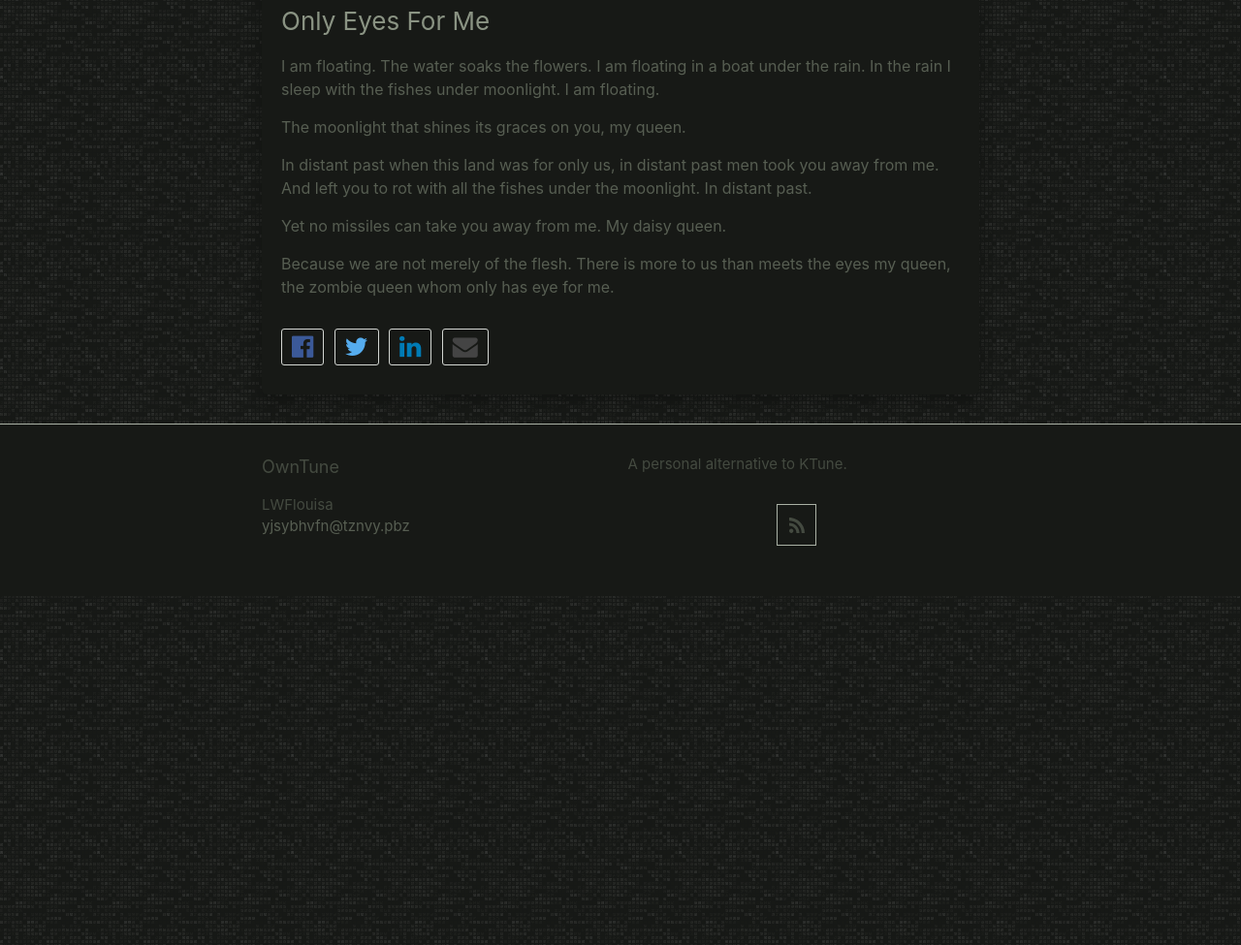
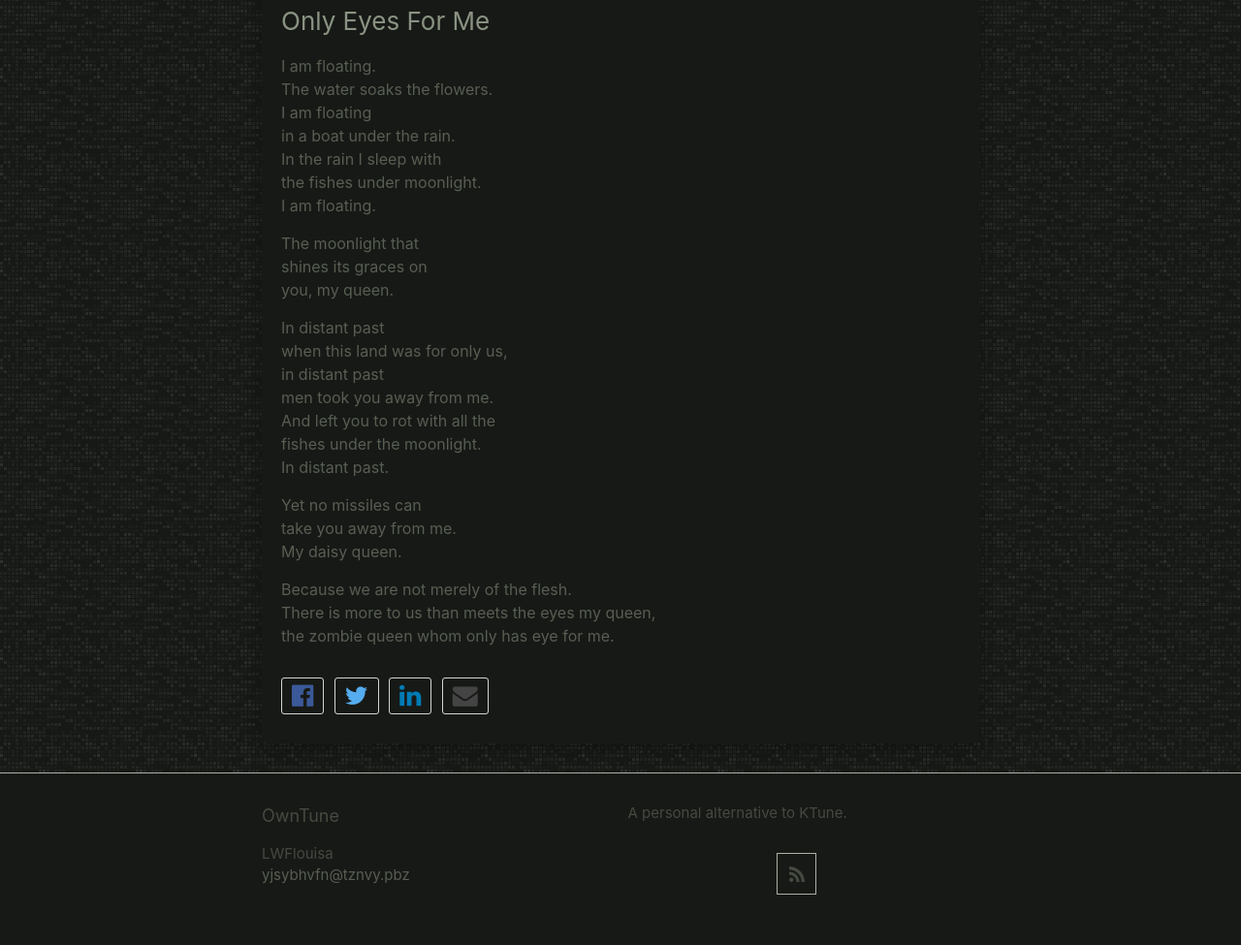
Before and after one commit to LWFlouisa/OwnTune, a Jekyll site: the page built from _posts/2022-06-03-onlyeyesformemyzombiequeen.md, in a window 1280 px wide, cut to the strip 478-1453 px from the top of the page. Shown: the whole strip at 97% size. Built offline with Jekyll 4.4.1, drawn with Linux system fonts in a browser that asks for light colours; our own code applies the rules of GitHub Pages for plain Markdown files.

```diff
--- a/_posts/2022-06-03-onlyeyesformemyzombiequeen.md
+++ b/_posts/2022-06-03-onlyeyesformemyzombiequeen.md
@@ -7,30 +7,30 @@ tags: osazusacos lyrical
 <iframe scrolling="no" id="hearthis_at_track_7111036" width="100%" height="150" src="https://app.hearthis.at/embed/7111036/transparent_black/?hcolor=&color=&style=2&block_size=2&block_space=1&background=1&waveform=0&cover=0&autoplay=0&css=" frameborder="0" allowtransparency allow="autoplay"><p>Listen to <a href="https://hearthis.at/todiaspora/only-eyes-for-me-my-zombie-queen-piano4/" target="_blank">Only Eyes For Me My Zombie Queen</a> <span>by</span><a href="https://hearthis.at/todiaspora/" target="_blank" >ToDiaspora</a> <span>on</span> <a href="https://hearthis.at/" target="_blank">hearthis.at</a></p></iframe>
 
 ### Only Eyes For Me
-I am floating.
-The water soaks the flowers.
-I am floating
-in a boat under the rain.
-In the rain I sleep with
-the fishes under moonlight.
-I am floating.
+I am floating.<br />
+The water soaks the flowers.<br />
+I am floating<br />
+in a boat under the rain.<br />
+In the rain I sleep with<br />
+the fishes under moonlight.<br />
+I am floating.<br />
 
-The moonlight that
-shines its graces on
-you, my queen.
+The moonlight that<br />
+shines its graces on<br />
+you, my queen.<br />
 
-In distant past
-when this land was for only us,
-in distant past
-men took you away from me.
-And left you to rot with all the
-fishes under the moonlight.
+In distant past<br />
+when this land was for only us,<br />
+in distant past<br />
+men took you away from me.<br />
+And left you to rot with all the<br />
+fishes under the moonlight.<br />
 In distant past.
 
-Yet no missiles can
-take you away from me.
+Yet no missiles can<br />
+take you away from me.<br />
 My daisy queen.
 
-Because we are not merely of the flesh.
-There is more to us than meets the eyes my queen,
+Because we are not merely of the flesh.<br />
+There is more to us than meets the eyes my queen,<br />
 the zombie queen whom only has eye for me.
```
